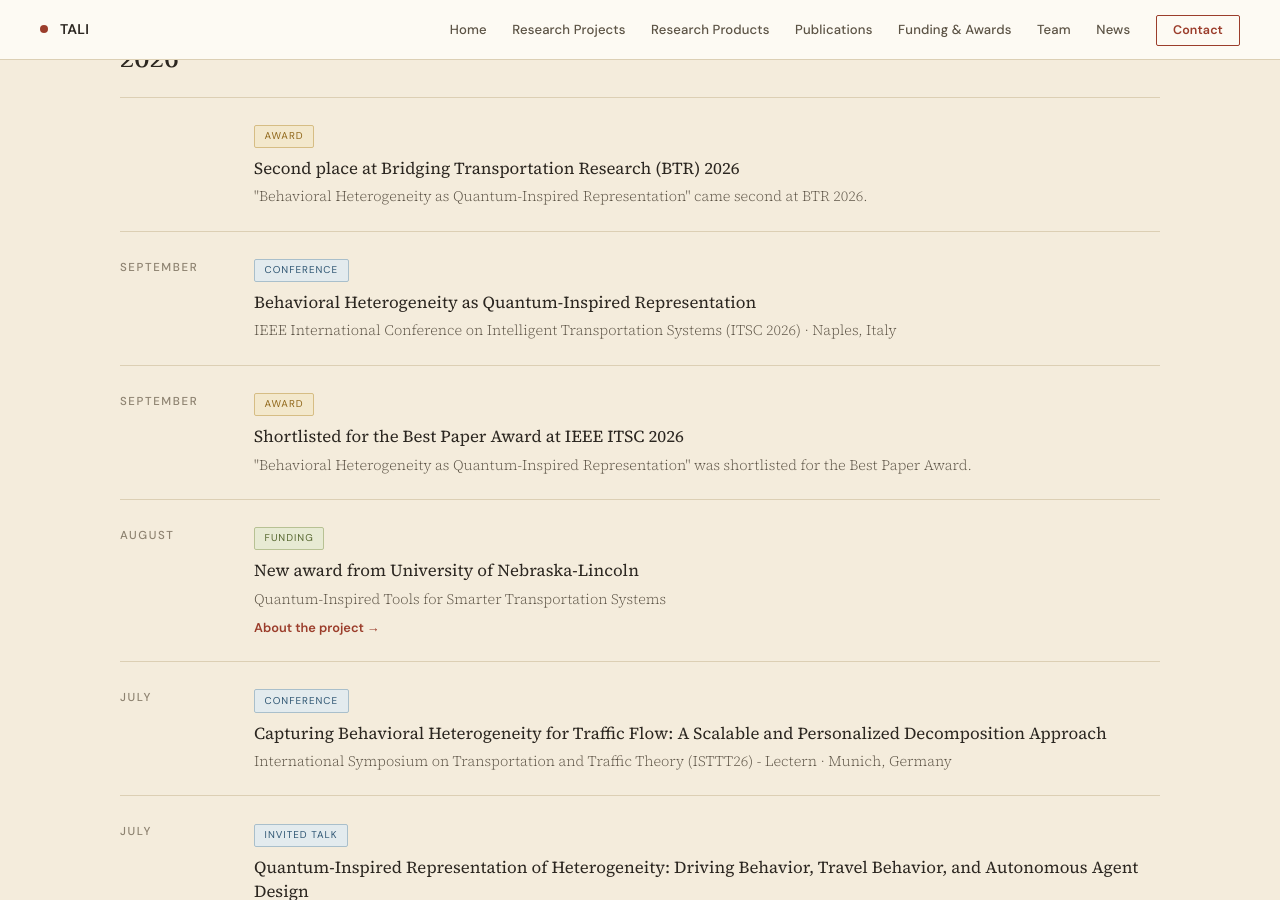
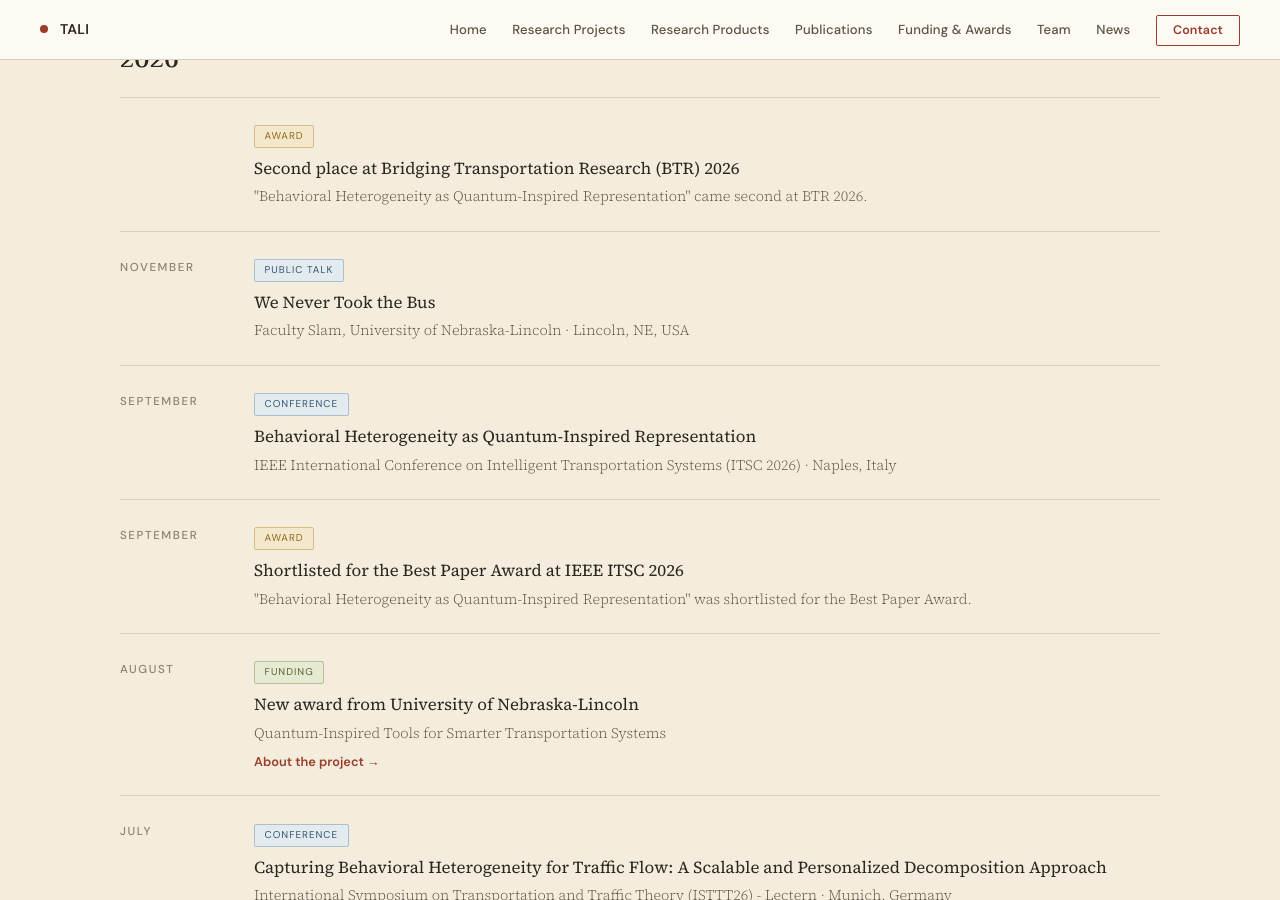
Before and after one commit to wissamkontar/wissamkontar.github.io, a Jekyll site: the page built from news.html, in a window 1280 px wide and 900 px high, scrolled down 366 px. Built offline with Jekyll 4.4.1, drawn with Linux system fonts in a browser that asks for light colours.

Commit message:
Add the UNL Faculty Slam talk; let a talk given earlier in the current month count as past
Co-Authored-By: Claude Fable 5.2 <noreply@anthropic.com>
Claude-Session: https://claude.ai/code/session_01Lzm3hfbMCCSUqxQdsXPYQj

```diff
--- a/_data/talks.yml
+++ b/_data/talks.yml
@@ -1,7 +1,15 @@
 # Talks, newest first. Add new ones at the top.
 # date is YEAR-MONTH. Talks in this month or later show on the home page as upcoming;
 # once the month has passed they move to the News page automatically.
-# type: Conference, Invited Talk, Keynote, or Workshop
+# given: true marks a talk in the current month that has already happened, so it goes straight to News.
+# type: Conference, Invited Talk, Public Talk, Keynote, or Workshop
+
+- date: 2026-11
+  given: true
+  type: Public Talk
+  title: We Never Took the Bus
+  event: Faculty Slam, University of Nebraska-Lincoln
+  location: Lincoln, NE, USA
 
 - date: 2026-09
   type: Conference
--- a/_includes/latest.html
+++ b/_includes/latest.html
@@ -21,7 +21,8 @@
       <p class="section-intro">Where we will be presenting next, and the latest funding, awards and news from the lab.</p>
     </div>
     <div class="talks-timeline" id="talksTimeline">
-      {% for talk in site.data.talks %}
+      {% comment %} A talk marked "given: true" has already happened, so it is not listed here as upcoming. {% endcomment %}
+      {% for talk in site.data.talks %}{% unless talk.given %}
       <div class="talk-item upcoming" data-date="{{ talk.date }}">
         <div class="talk-inner">
           <div class="talk-date-col">
@@ -38,7 +39,7 @@
           </div>
         </div>
       </div>
-      {% endfor %}
+      {% endunless %}{% endfor %}
 
       {% for key in keys limit: 6 %}
         {% assign parts = key | split: "|" %}
--- a/news.html
+++ b/news.html
@@ -51,6 +51,9 @@ permalink: /news/
         {% assign month = "" %}
         {% if stamp.size > 4 %}{% assign day = stamp | append: "-01" %}{% assign month = day | date: "%B" %}{% endif %}
         {% assign link = nil %}
+        {% comment %} A talk that may still be upcoming carries its date, so the script can hide it until its month has passed.
+                      A talk marked "given: true" has already happened and is always shown. {% endcomment %}
+        {% assign pending = nil %}
         {% case kind %}
           {% when "funding" %}
             {% assign item = site.data.projects[position] %}
@@ -68,13 +71,14 @@ permalink: /news/
             {% assign badge = item.type %}
             {% assign headline = item.title %}
             {% capture text %}{{ item.event }} · {{ item.location }}{% endcapture %}
+            {% unless item.given %}{% assign pending = stamp %}{% endunless %}
           {% else %}
             {% assign item = site.data.news[position] %}
             {% assign badge = item.label %}
             {% assign headline = item.title %}
             {% assign text = item.text %}
         {% endcase %}
-        <article class="record" data-cat="{{ kind }}"{% if kind == "talk" %} data-talk-date="{{ stamp }}"{% endif %}>
+        <article class="record" data-cat="{{ kind }}"{% if pending %} data-talk-date="{{ pending }}"{% endif %}>
           <div class="record-when">{{ month }}</div>
           <div>
             <span class="record-badge {{ kind }}">{{ badge | escape }}</span>
```
